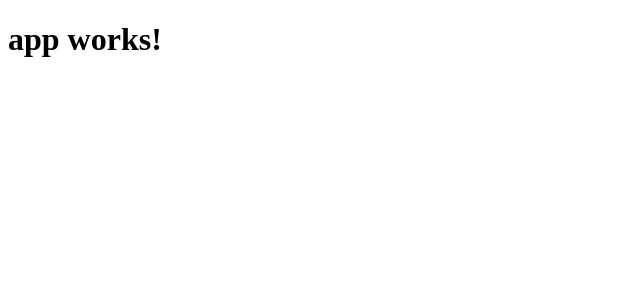
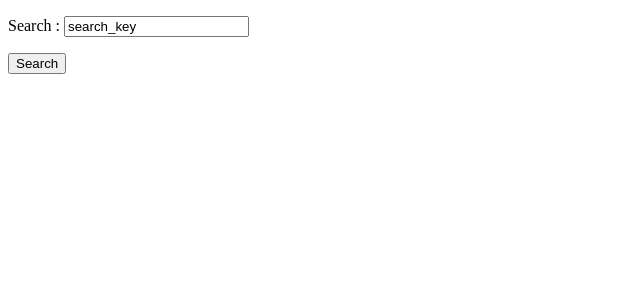
Before and after one commit to bantyK/Web-Developement, an Angular app in the folder wikipedia-viewer/: page / in a window 1280 px wide. Shown: the top 300 px of the page, without its empty margins (0-640 px from the left). Built offline with nearby package versions, Linux system fonts and the light colour scheme.

Commit message:
1. Form added for adding search_key 2. Http service added for gettong data from wikipedia api

```diff
--- a/wikipedia-viewer/src/app/app.component.html
+++ b/wikipedia-viewer/src/app/app.component.html
@@ -1,3 +1,8 @@
-<h1>
-  {{title}}
-</h1>
+<form [formGroup]="searchForm" (ngSubmit)="getWikiData($event)">
+  <p>
+    <label>Search : </label>
+    <input formControlName="search_key" type="text">
+  </p>
+
+  <button type="submit">Search</button>
+</form>
--- a/wikipedia-viewer/src/app/app.component.ts
+++ b/wikipedia-viewer/src/app/app.component.ts
@@ -1,10 +1,21 @@
 import { Component } from '@angular/core';
-
+import { WikipediaService } from './http-service.service';
+import { FormControl, FormGroup, Validators } from '@angular/forms';
 @Component({
   selector: 'app-root',
   templateUrl: './app.component.html',
   styleUrls: ['./app.component.css']
 })
 export class AppComponent {
-  title = 'app works!';
+  private search_key: string;
+
+  public searchForm = new FormGroup({
+    search_key: new FormControl('search_key')
+  });
+
+  constructor(private service: WikipediaService){}
+
+  getWikiData(event) {
+    console.log(this.searchForm.value.search_key);
+  }
 }
--- /dev/null
+++ b/wikipedia-viewer/src/app/http-service.service.ts
@@ -0,0 +1,19 @@
+import { Injectable } from '@angular/core';
+import { Http, Response, URLSearchParams } from '@angular/http';
+import 'rxjs/add/operator/map';
+
+@Injectable()
+export class WikipediaService {
+  constructor(private _http: Http) {}
+
+  getWikipediaData() {
+      let params = new URLSearchParams();
+      params.set('action', 'opensearch');
+      params.set('search', 'Android');
+      params.set('limit', '10');
+      params.set('format', 'json');
+      return this._http.get('https://en.wikipedia.org/w/api.php', {
+          search: params
+      }).map(res =>  res.json());
+  }
+}
```
Also changed, not shown: wikipedia-viewer/src/app/app.module.ts (+5 -4 lines).
